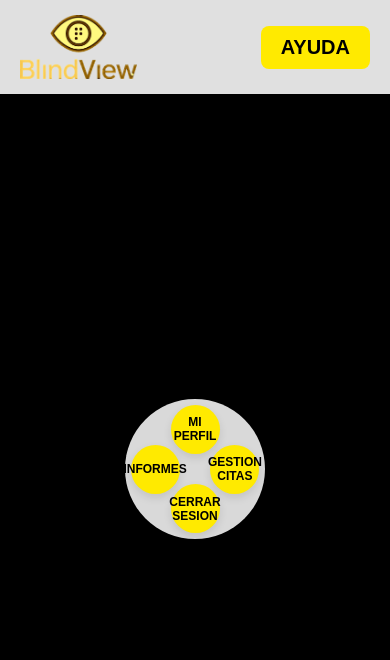
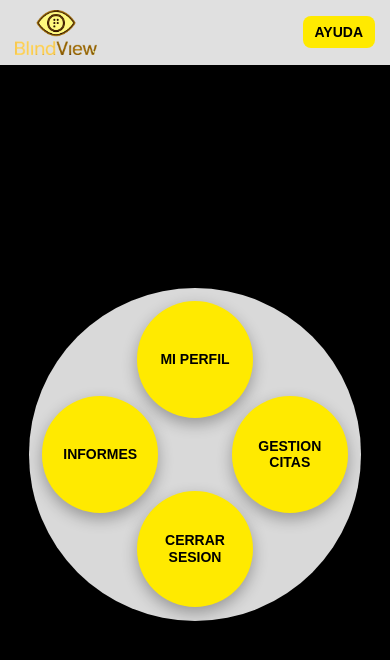
Before and after one commit to Yori-Martinez/BlindView, a website: page public/Menu_principal/menu.html in a window 390 px wide. Drawn offline with Linux system fonts and the light colour scheme.

Commit message:
Mejora en teoria del responsive

```diff
--- a/public/Menu_principal/style_menu.css
+++ b/public/Menu_principal/style_menu.css
@@ -1,4 +1,6 @@
-/* RESET BÁSICO */
+/* =========================================
+   1. RESET BÁSICO
+   ========================================= */
 * {
     margin: 0;
     padding: 0;
@@ -13,22 +15,9 @@ body {
     min-height: 100vh;
 }
 
-/* HEADER (Igual que el login) */
-/* Estilos para el enlace que envuelve el logo */
-.logo-link {
-    text-decoration: none; /* Elimina el subrayado de enlace por defecto */
-    display: flex;
-    align-items: center; /* Centra la imagen verticalmente */
-}
-
-/* Estilos para la imagen del logo */
-.logo-img {
-    height: 4rem; /* Tamaño ajustable: 40px es un buen tamaño para un header */
-    width: auto; /* Mantiene la proporción de la imagen */
-    display: block; /* Elimina espacios extra debajo de la imagen */
-    border: none; /* Elimina bordes predeterminados en algunos navegadores */
-}
-
+/* =========================================
+   2. BARRA SUPERIOR (HEADER)
+   ========================================= */
 .header {
     background-color: #e0e0e0;
     padding: 20px 40px;
@@ -37,9 +26,17 @@ body {
     align-items: center;
 }
 
-.logo {
-    font-size: 24px;
-    color: #000;
+.logo-link {
+    text-decoration: none;
+    display: flex;
+    align-items: center;
+}
+
+.logo-img {
+    height: 4rem;
+    width: auto;
+    display: block;
+    border: none;
 }
 
 .btn-ayuda {
@@ -47,16 +44,19 @@ body {
     border: none;
     padding: 10px 20px;
     border-radius: 8px;
-    font-size: 20px; /* Ajustado para que no se vea gigante */
+    font-size: 20px;
     font-weight: bold;
     cursor: pointer;
-    transition: background-color 0.3s; /* Le da un efecto suave al pasar el mouse */
+    transition: background-color 0.3s;
 }
 
 .btn-ayuda:hover {
     background-color: #e4d100;
 }
-/* CONTENEDOR PRINCIPAL */
+
+/* =========================================
+   3. CONTENEDOR PRINCIPAL
+   ========================================= */
 .main-content {
     flex: 1;
     display: flex;
@@ -65,23 +65,27 @@ body {
     padding: 20px;
 }
 
-/* --- LA MAGIA DEL MENÚ CIRCULAR --- */
+/* =========================================
+   4. LA MAGIA DEL MENÚ CIRCULAR
+   ========================================= */
 
 /* 1. El círculo gris de fondo */
 .circle-menu {
     position: relative;
+    /* EL TRUCO: 100% de ancho, pero con un límite máximo para PC */
     width: 100%;
-    max-width: 40%; /* Tamaño máximo en PC */
-    aspect-ratio: 1 / 1; /* Mantiene la proporción cuadrada para hacer un círculo */
+    max-width: 500px;
+    aspect-ratio: 1 / 1;
     background-color: #d9d9d9;
-    border-radius: 50%; /* Lo hace redondo */
+    border-radius: 50%;
+    box-shadow: 0 10px 30px rgba(0,0,0,0.5); /* Sombra de profundidad */
 }
 
-/* 2. Estilo base para los botones circulares blancos */
+/* 2. Estilo base para los botones circulares */
 .menu-item {
     position: absolute;
     width: 35%;
-    height: 35%; /* <--- ¡ESTA ES LA SOLUCIÓN! Le damos una altura fija */
+    height: 35%;
     background-color: #FFEA00;
     border: none;
     border-radius: 50%;
@@ -89,65 +93,86 @@ body {
     justify-content: center;
     align-items: center;
     text-align: center;
-    font-size: 200%;
+
+    font-size: 22px; /* Mejor usar PX para controlar textos largos */
     font-weight: bold;
     color: #000;
     cursor: pointer;
-    box-shadow: 0 4px 8px rgba(0,0,0,0.1);
+
+    /* Mejoramos el diseño interno del botón */
+    padding: 10px;
+    line-height: 1.2;
+    word-wrap: break-word; /* Evita que palabras muy largas se salgan del botón */
+
+    box-shadow: 0 6px 15px rgba(0,0,0,0.3); /* Hace que el botón flote */
     transition: transform 0.2s, background-color 0.2s;
 }
 
-/* Efecto al pasar el mouse */
 .menu-item:hover {
-    transform: scale(1.05); /* Se agrandan un poquito */
+    transform: scale(1.05);
     background-color: #e4d100;
 }
 
 /* 3. Posicionando cada botón en su lugar exacto */
-/* margin: auto centra los elementos cuando tienen posición absoluta y top/bottom o left/right en 0 */
+.item-top { top: 4%; left: 0; right: 0; margin: auto; }
+.item-bottom { bottom: 4%; left: 0; right: 0; margin: auto; }
+.item-left { left: 4%; top: 0; bottom: 0; margin: auto; }
+.item-right { right: 4%; top: 0; bottom: 0; margin: auto; }
 
-.item-top {
-    top: 4%;
-    left: 0;
-    right: 0;
-    margin: auto;
-}
 
-.item-bottom {
-    bottom: 4%;
-    left: 0;
-    right: 0;
-    margin: auto;
-}
+/* =========================================
+   5. DISEÑO RESPONSIVE (Tabletas y Celulares)
+   ========================================= */
 
-.item-left {
-    left: 4%;
-    top: 0;
-    bottom: 0;
-    margin: auto;
-}
-
-.item-right {
-    right: 4%;
-    top: 0;
-    bottom: 0;
-    margin: auto;
-}
-
-/* --- DISEÑO RESPONSIVE (Celulares) --- */
-@media (max-width: 600px) {
+/* Tabletas (Pantallas menores a 900px) */
+@media (max-width: 900px) {
     .header {
-        padding: 15px 20px;
+        padding: 15px 30px;
     }
-
-    /* En celulares, achicamos un poco la letra para que no se salga del círculo */
+    .logo-img {
+        height: 3.5rem;
+    }
+    .btn-ayuda {
+        font-size: 18px;
+        padding: 8px 16px;
+    }
+    .circle-menu {
+        max-width: 450px; /* Reducimos el círculo un poco */
+    }
     .menu-item {
-        font-size: 14px;
+        font-size: 18px; /* Achicamos letras */
     }
 }
 
-/* Pantallas súper pequeñas */
-@media (max-width: 400px) {
+/* Celulares (Pantallas menores a 600px) */
+@media (max-width: 600px) {
+    .header {
+        padding: 10px 15px;
+    }
+    .logo-img {
+        height: 2.8rem;
+    }
+    .btn-ayuda {
+        font-size: 14px;
+        padding: 8px 12px;
+    }
+
+    .circle-menu {
+        width: 95%; /* Que ocupe casi todo el celular */
+        max-width: 380px;
+    }
+
+    .menu-item {
+        font-size: 14px; /* Letra especial para móviles */
+        padding: 5px; /* Menos relleno para aprovechar el espacio */
+    }
+}
+
+/* Pantallas súper pequeñas (Ej. iPhone SE) */
+@media (max-width: 380px) {
+    .circle-menu {
+        width: 100%;
+    }
     .menu-item {
         font-size: 12px;
     }
--- a/public/style.css
+++ b/public/style.css
@@ -40,10 +40,10 @@ body {
     border: none;
     padding: 10px 20px;
     border-radius: 8px;
-    font-size: 20px; /* Ajustado para que no se vea gigante */
+    font-size: 20px;
     font-weight: bold;
     cursor: pointer;
-    transition: background-color 0.3s; /* Le da un efecto suave al pasar el mouse */
+    transition: background-color 0.3s;
 }
 
 .btn-ayuda:hover {
@@ -59,29 +59,24 @@ body {
     padding: 20px;
 }
 
-/* 4. TARJETA DE LOGIN CIRCULAR PERFECTA */
+/* 4. TARJETA DE LOGIN CIRCULAR (Escritorio) */
 .login-card {
-    /* EL TRUCO MÁGICO PARA EL CÍRCULO */
     width: 100%;
-    max-width: 480px; /* Define qué tan grande quieres el círculo */
-    aspect-ratio: 1 / 1; /* Obliga a que sea un cuadrado perfecto invisible */
-    border-radius: 50%; /* Lo convierte en un círculo perfecto */
-
+    max-width: 480px;
+    aspect-ratio: 1 / 1;
+    border-radius: 50%;
     background-color: #e0e0e0;
 
-    /* Centrado perfecto del formulario adentro */
     display: flex;
     flex-direction: column;
     justify-content: center;
     align-items: center;
-
-    /* Padding alto para que las letras no toquen los bordes curvos */
     padding: 50px;
+    box-shadow: 0 10px 30px rgba(0,0,0,0.5); /* Sombra para darle profundidad */
 }
 
-/* Reducimos el ancho del formulario para que respete la curva del círculo */
 .login-card form {
-    width: 85%;
+    width: 80%; /* Lo mantenemos al 80% para no chocar con la curva del círculo */
     display: flex;
     flex-direction: column;
     align-items: center;
@@ -90,7 +85,7 @@ body {
 .form-group {
     width: 100%;
     margin-bottom: 20px;
-    text-align: center; /* Centramos los textos de las etiquetas */
+    text-align: center;
 }
 
 .form-group label {
@@ -107,7 +102,7 @@ body {
     border-radius: 6px;
     font-size: 16px;
     outline: none;
-    text-align: center; /* Se ve mucho más limpio si escribes centrado en un círculo */
+    text-align: center;
 }
 
 .form-group input:focus {
@@ -129,7 +124,6 @@ body {
     text-decoration: underline;
 }
 
-/* Contenedor Flex para los dos botones que pusimos antes */
 .botones-container {
     display: flex;
     flex-direction: column;
@@ -153,16 +147,84 @@ body {
     background-color: #e4d100;
 }
 
-/* 5. DISEÑO RESPONSIVE (Celulares) */
+/* =========================================
+   5. DISEÑO RESPONSIVE (Tabletas y Celulares)
+   ========================================= */
+
+/* Para Tabletas (Pantallas menores a 900px) */
+@media (max-width: 900px) {
+    .header {
+        padding: 15px 30px;
+    }
+    .logo-img {
+        height: 3.5rem; /* Achicamos un poco el logo */
+    }
+    .btn-ayuda {
+        font-size: 18px;
+        padding: 8px 16px;
+    }
+    .login-card {
+        max-width: 420px; /* Círculo más proporcionado a la tableta */
+        padding: 40px;
+    }
+}
+
+/* Para Celulares (Pantallas menores a 600px) */
 @media (max-width: 600px) {
     .header {
-        padding: 15px 20px;
+        padding: 10px 15px; /* Menos espacio a los lados para ganar espacio vital */
     }
+    .logo-img {
+        height: 2.8rem; /* Logo ideal para celular */
+    }
+    .btn-ayuda {
+        font-size: 14px;
+        padding: 8px 12px;
+    }
+
     .login-card {
-        max-width: 360px; /* Hacemos el círculo un poco más pequeño para el celular */
-        padding: 30px;
+        width: 95%; /* Que ocupe casi todo el ancho disponible */
+        max-width: 380px;
+        padding: 20px; /* Reducimos el relleno interno para que entren los inputs */
+    }
+
+    .login-card form {
+        width: 85%; /* Aprovechamos un poco más el espacio dentro del círculo */
+    }
+
+    .form-group {
+        margin-bottom: 15px;
+    }
+
+    .form-group label {
+        font-size: 15px; /* Letra más chica para que no se amontone */
+        margin-bottom: 5px;
+    }
+
+    .form-group input {
+        padding: 10px;
+        font-size: 14px;
+    }
+
+    .btn-iniciar {
+        padding: 10px;
+        font-size: 16px;
+    }
+}
+
+/* Para Celulares MUY pequeños (Pantallas menores a 380px, ej. iPhone SE) */
+@media (max-width: 380px) {
+    .login-card {
+        padding: 10px;
     }
     .login-card form {
-        width: 95%; /* Aprovechamos más el espacio interno */
+        width: 90%;
+    }
+    .form-group label {
+        font-size: 14px;
+    }
+    .btn-iniciar {
+        font-size: 14px;
+        padding: 8px;
     }
 }
```
